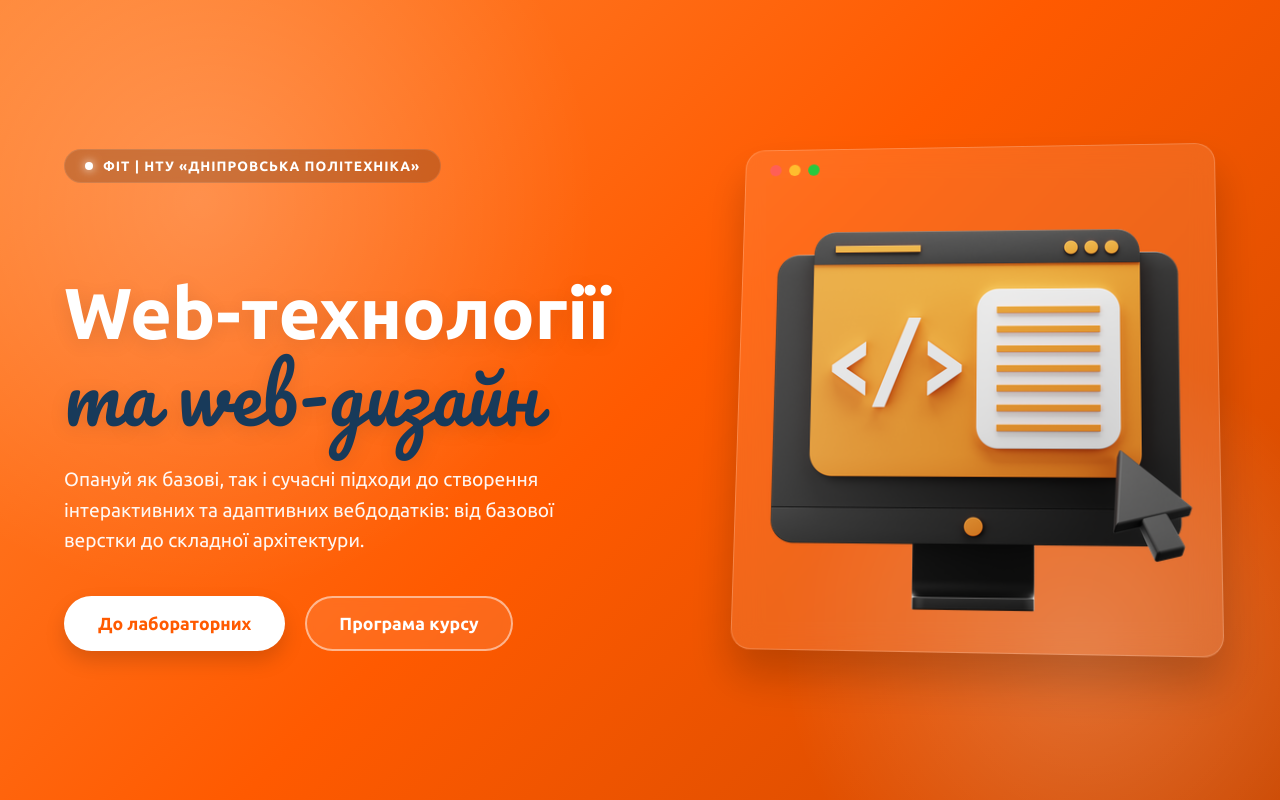
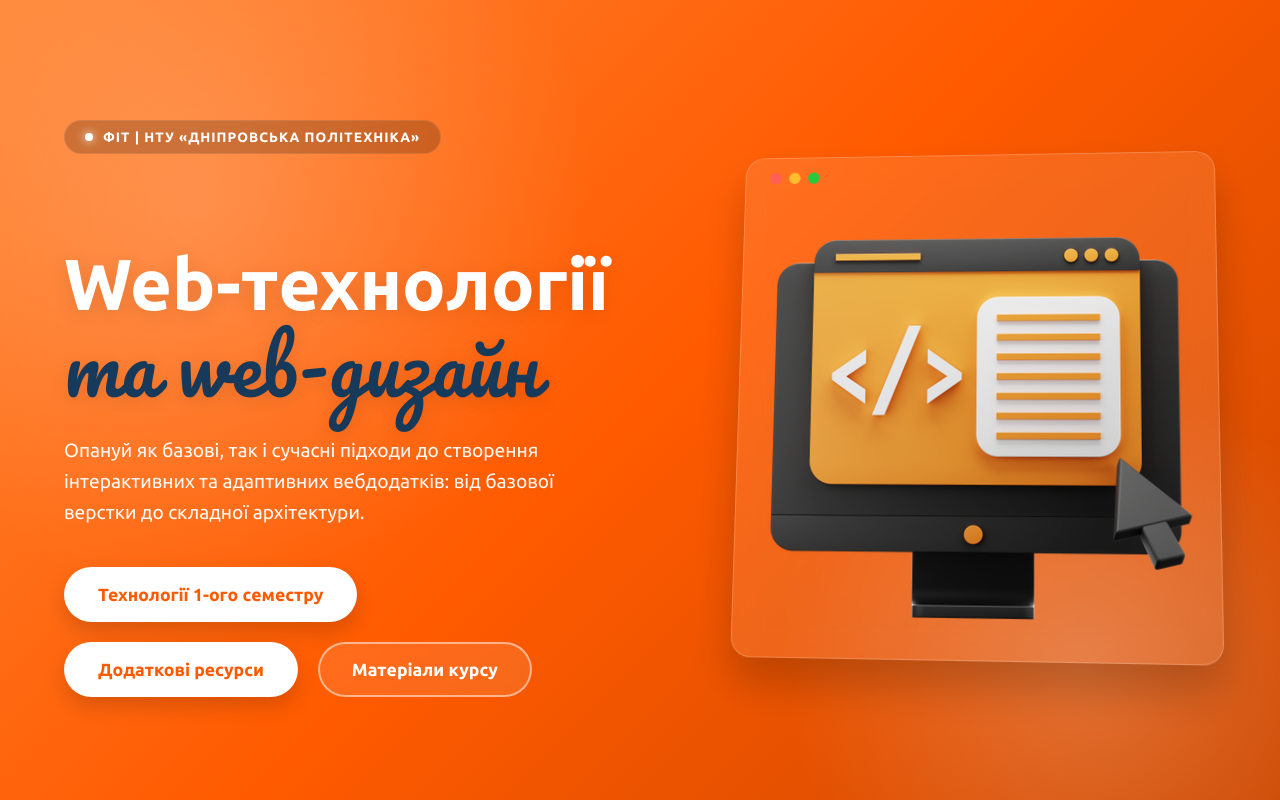
Before and after one commit to g1temn/uniWebCourse, a React (Vite) app: page / in a window 1280 px wide. Shown: the top 800 px of the page. Built offline with nearby package versions, Linux system fonts and the light colour scheme.

Commit message:
button to navigate to additional resources page was added

```diff
--- a/src/components/Hero/Hero.module.scss
+++ b/src/components/Hero/Hero.module.scss
@@ -138,6 +138,7 @@
 }
 
 .actions {
+  flex-wrap: wrap;
   @include mixins.flex($justify: flex-start, $gap: 20px);
 
   @include mixins.tablet {
--- a/src/components/Hero/Hero.tsx
+++ b/src/components/Hero/Hero.tsx
@@ -2,6 +2,8 @@ import heroContent from "../../content/hero.json";
 import { Button } from "../UI/Button/Button";
 import styles from "./Hero.module.scss";
 import heroImage from "../../assets/images/hero.png";
+import { Link } from "react-router-dom";
+import routesNames from "../../content/routesNames.json";
 
 export const Hero = () => {
   return (
@@ -27,6 +29,11 @@ export const Hero = () => {
             <a href="#Technologies">
               <Button variant="primary">{heroContent.buttons.primary}</Button>
             </a>
+            <Link to={routesNames.additionalResources}>
+              <Button variant="primary">
+                {heroContent.buttons.additionalResources}
+              </Button>
+            </Link>
             <a href="#CourseFilesTable">
               <Button variant="secondary">
                 {heroContent.buttons.secondary}
--- a/src/content/hero.json
+++ b/src/content/hero.json
@@ -4,7 +4,8 @@
   "titlePart2": "та web-дизайн",
   "description": "Опануй як базові, так і сучасні підходи до створення інтерактивних та адаптивних вебдодатків: від базової верстки до складної архітектури.",
   "buttons": {
-    "primary": "До лабораторних",
-    "secondary": "Програма курсу"
+    "primary": "Технології 1-ого семестру",
+    "secondary": "Матеріали курсу",
+    "additionalResources": "Додаткові ресурси"
   }
 }
--- /dev/null
+++ b/src/content/routesNames.json
@@ -0,0 +1,4 @@
+{
+    "home": "/",
+    "additionalResources": "/additional-resources"
+}
```
